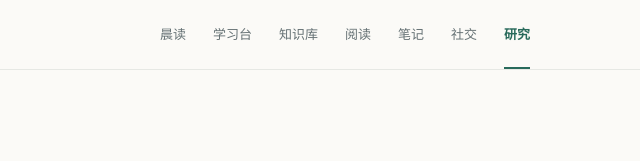
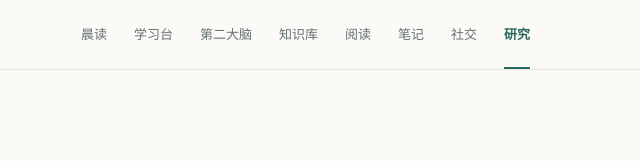
Before and after one commit to imxiel126/imxiel126.github.io, a browser extension: page research/index.html in a window 1280 px wide. Shown: the top 161 px of the page, 640-1280 px from the left. Drawn offline with Linux system fonts and the light colour scheme.

Commit message:
Provide one-click access to personal Second Brain from research/index.html

```diff
--- a/research/index.html
+++ b/research/index.html
@@ -12,7 +12,7 @@
 <div class="site-header"><div class="site-header__inner">
 <a class="site-brand" href="/"><b>知</b>行手记<small>PERSONAL ATLAS</small></a>
 <nav class="site-nav" aria-label="主导航">
-<a href="/">晨读</a><a href="/learn/">学习台</a><a href="/library/">知识库</a><a href="/reading/">阅读</a><a href="/notes/">笔记</a><a href="/social/">社交</a><a href="/research/" class="is-active" aria-current="page">研究</a>
+<a href="/">晨读</a><a href="/learn/">学习台</a><a href="/brain/">第二大脑</a><a href="/library/">知识库</a><a href="/reading/">阅读</a><a href="/notes/">笔记</a><a href="/social/">社交</a><a href="/research/" class="is-active" aria-current="page">研究</a>
 </nav></div></div>
 <main class="research-wrap">
 <section class="research-hero" aria-labelledby="research-title">
```
